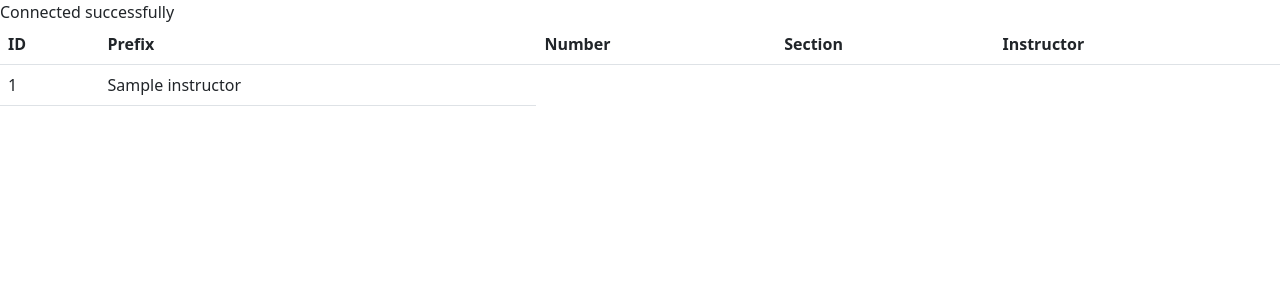
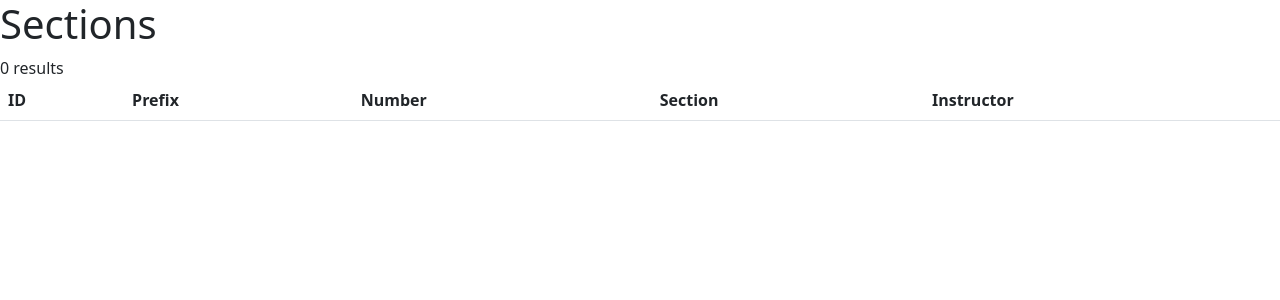
Before and after one commit to Herdejurgen/Homework4, a PHP site: page /result.php in a window 1280 px wide. Shown: the top 300 px of the page. Run offline with PHP 8.4, Linux system fonts and the light colour scheme; tables that the repository leaves empty or names only in its code hold one stand-in row (values such as "Sample post"); data that the repository does not hold is empty.

Commit message:
big changes

```diff
--- a/result.php
+++ b/result.php
@@ -8,7 +8,8 @@
   </head>
 
   <body>
-    <table class = "table">
+    <h1>Sections</h1>
+    <table class="table">
       <thead>
         <tr>
           <th>ID</th>
@@ -32,9 +33,10 @@
           if ($conn->connect_error) {
             die("Connection failed: " . $conn->connect_error);
           }
-          echo "Connected successfully";
-
-          $sql = "SELECT instructor_id, instructor_name FROM Instructor";
+          $iid = $POST['id'];
+            //echo $iid;
+            $sql = "select section_id, section_number, i.instructor_name, c.prefix, c.number from section s join instructor i on i.instructor_id = s.instructor_id join course c on c.course_id = s.course_id where i.instructor_id=" . $iid;
+            //echo $sql;
                 $result = $conn->query($sql);
 
             if ($result->num_rows > 0) {
@@ -42,8 +44,11 @@
               while($row = $result->fetch_assoc()) {
             ?>
               <tr>
-                <td><?echo $row["instructor_id"]?></td>
-                <td><?echo $row["instructor_name"]?></td>
+                <td><?=$row["section_id"]?></td>
+                <td><?=$row["prefix"]?></td>
+                <td><?=$row["number"]?></td>
+                <td><?=$row["section_number"]?></td>
+                <td><?=$row["instructor_name"]?></td>
               </tr>
               <?php
             }
```
Lines whose indentation alone changed are shown as unchanged.
